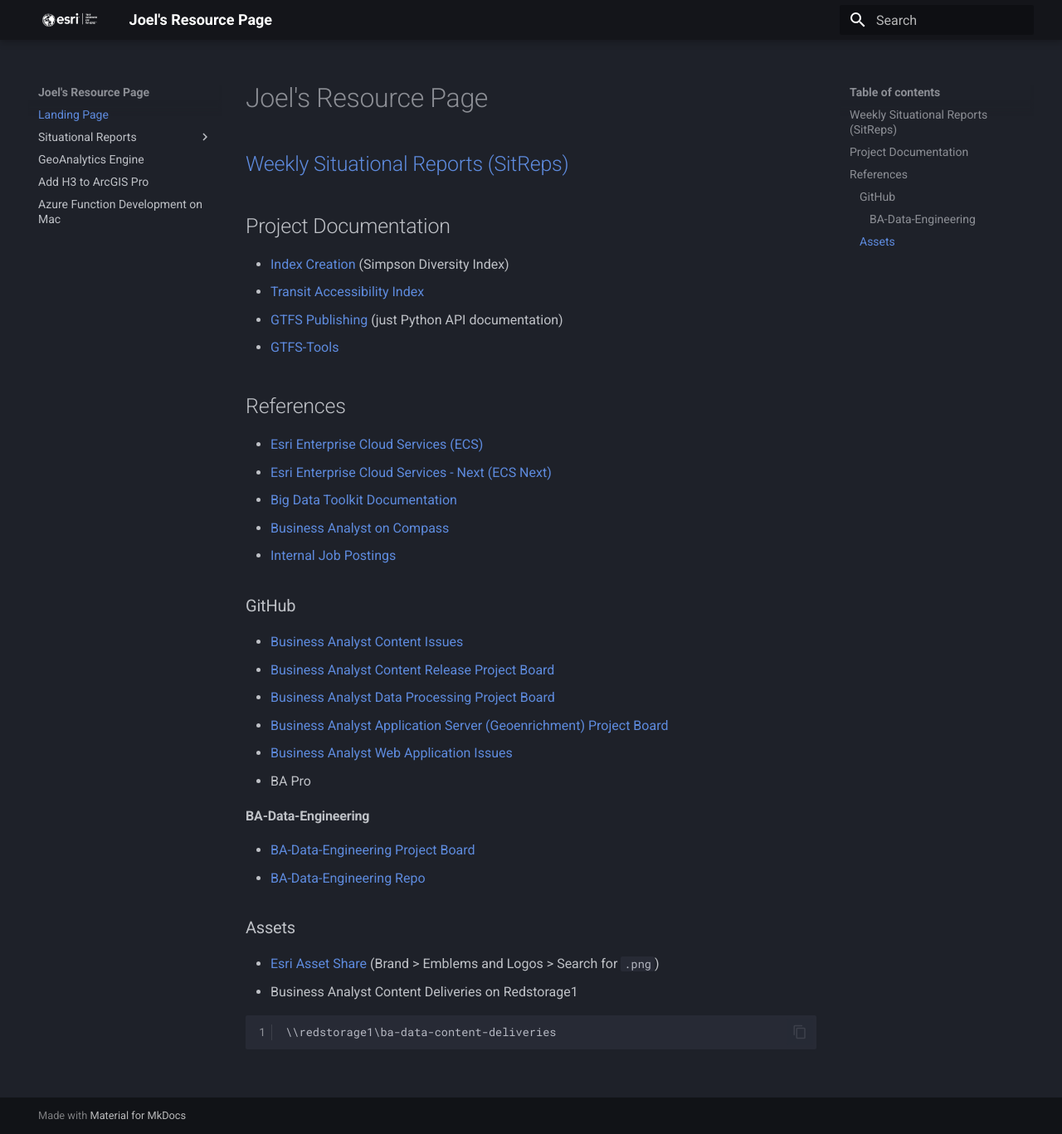
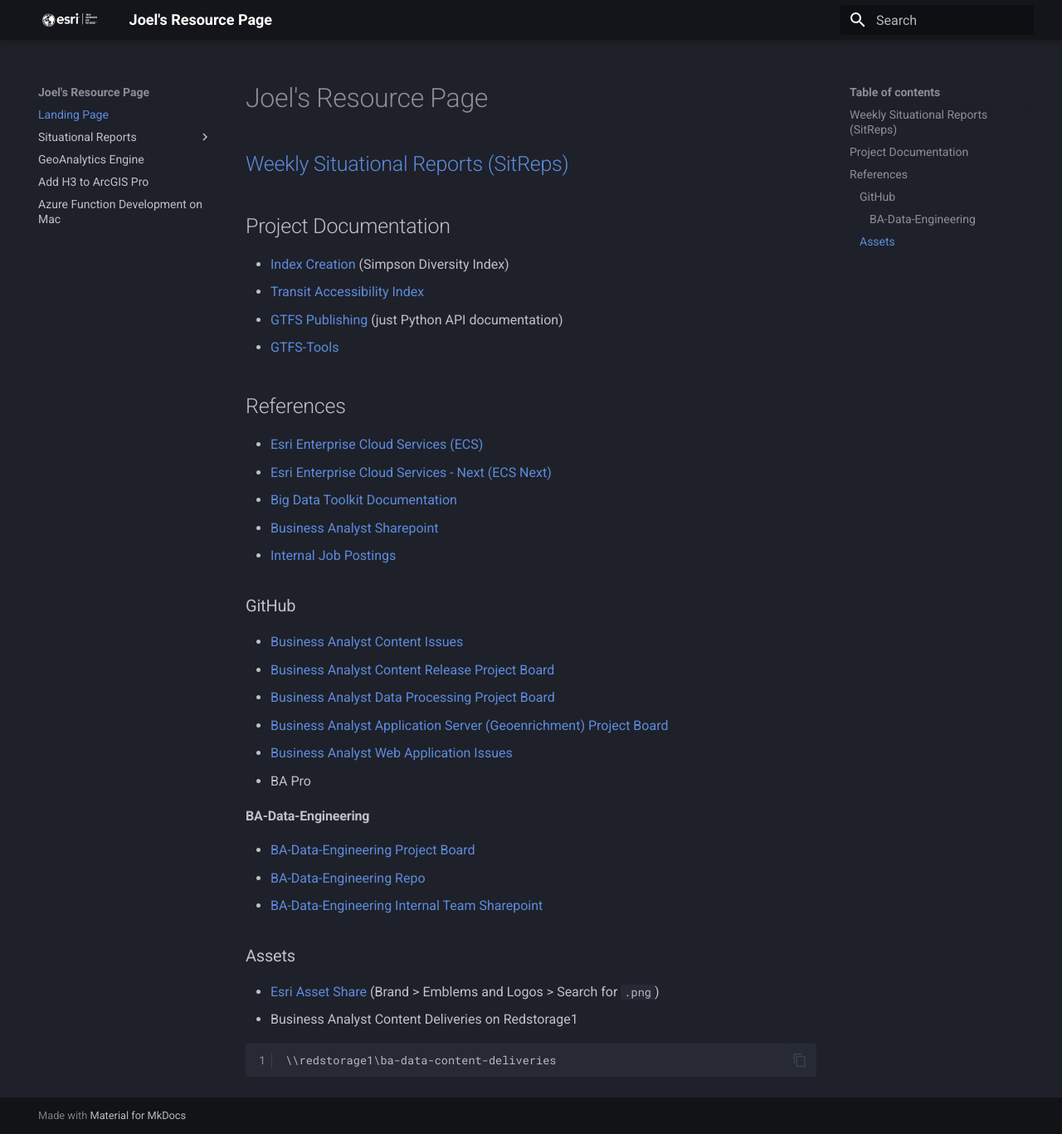
Before and after one commit to knu2xs/esri-resource-page, an MkDocs documentation site: the page built from docs/index.md, in a window 1280 px wide and 1367 px high. Shown: the whole window at 83% size. Built offline with MkDocs 1.6.1 and Material for MkDocs 9.7.7, drawn with Linux system fonts in a browser that asks for light colours.

Commit message:
update sitreps

```diff
--- a/docs/index.md
+++ b/docs/index.md
@@ -14,7 +14,7 @@
 - [Esri Enterprise Cloud Services (ECS)](https://ecsprd.esri.com/)
 - [Esri Enterprise Cloud Services - Next (ECS Next)](https://ecsnext.esri.com)
 - [Big Data Toolkit Documentation](https://esrips.github.io/bdt3/index.htm)
-- [Business Analyst on Compass](https://esriis.sharepoint.com/sites/BusinessAnalyst)
+- [Business Analyst Sharepoint](https://esriis.sharepoint.com/sites/BusinessAnalyst)
 - [Internal Job Postings](https://app7.greenhouse.io/internal_job_board?offices%5B%5D=4012415007&field_4480515007%5B%5D=7259365007)
 
 ### GitHub
@@ -30,6 +30,7 @@
 
 - [BA-Data-Engineering Project Board](https://github.com/orgs/ArcGIS/projects/59/views/2)
 - [BA-Data-Engineering Repo](https://github.com/arcgis/ba-data-engineering)
+- [BA-Data-Engineering Internal Team Sharepoint](https://esriis.sharepoint.com/teams/badataengineering)
 
 ### Assets
 
```
Also changed, not shown: docs/sitreps/posts/sitrep_20250117.md (line endings or trailing spaces).
